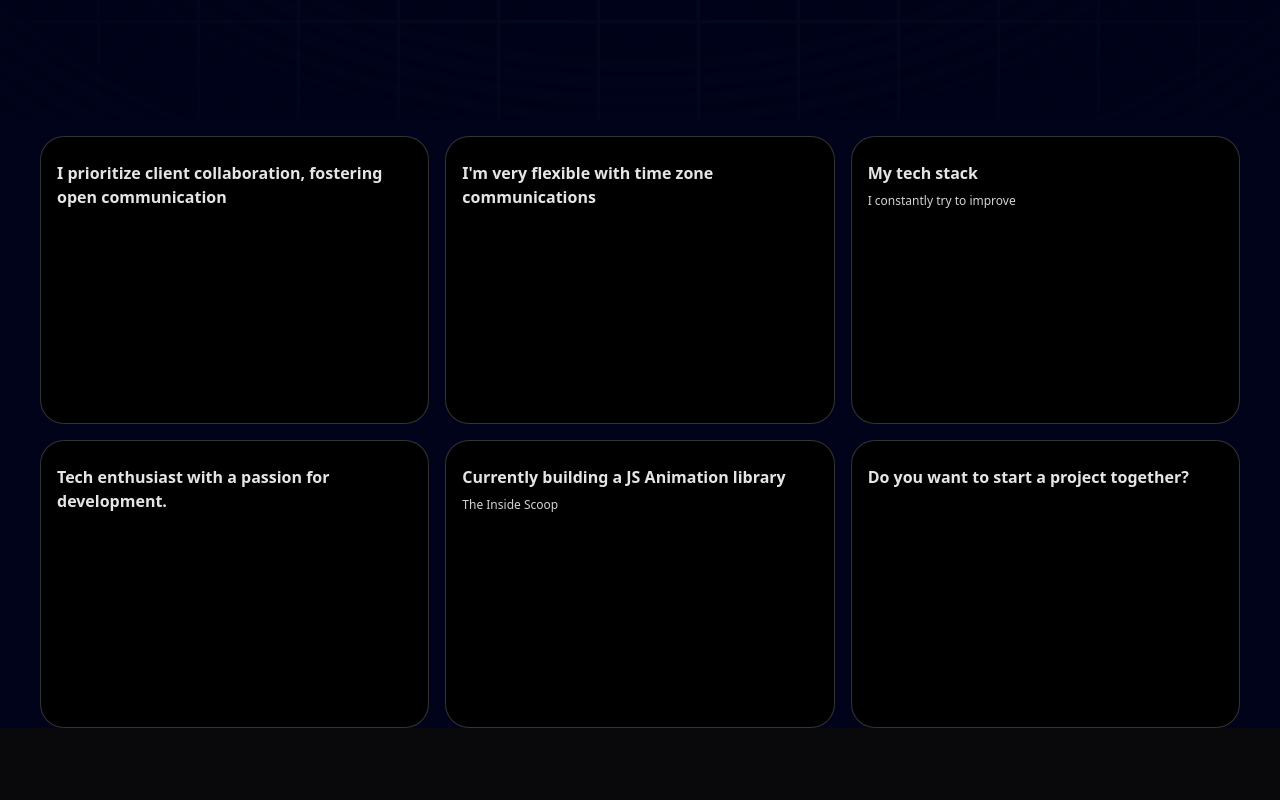
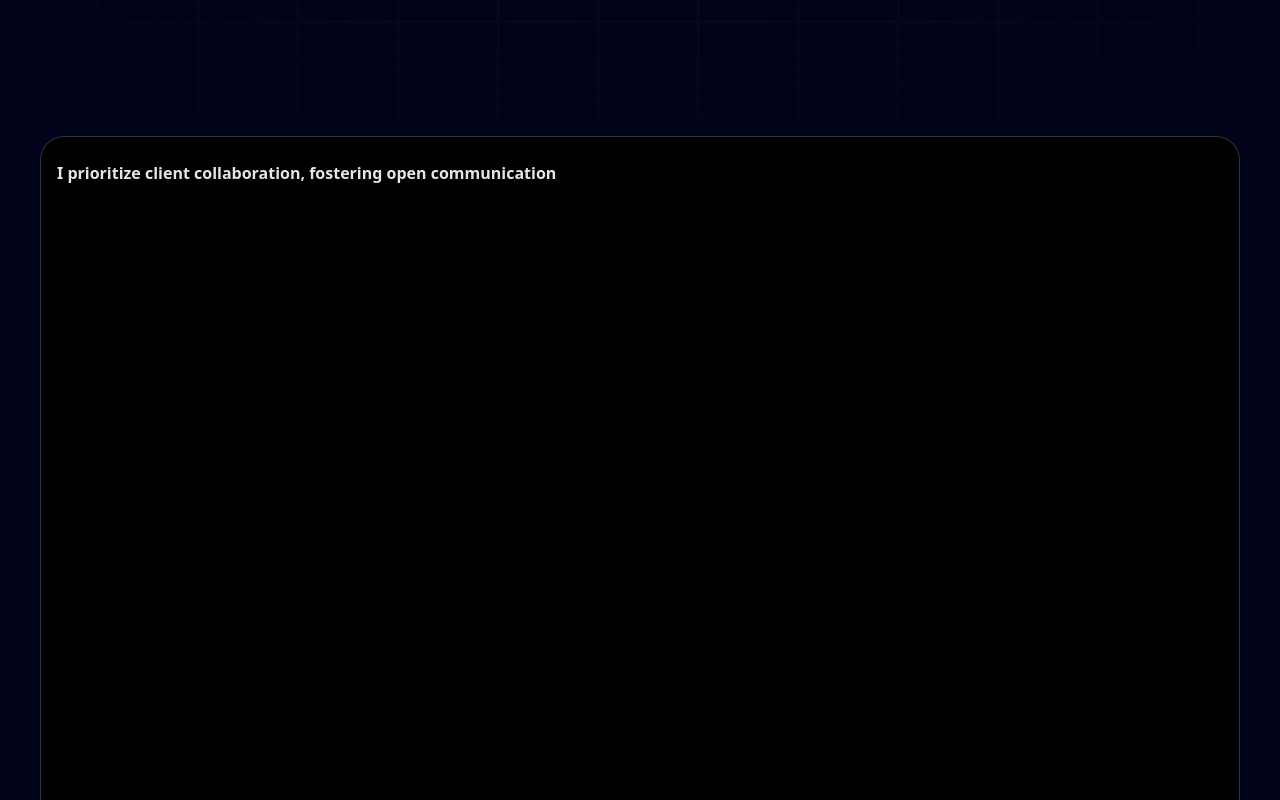
Before and after one commit to mehrabhossain1/mehrabhossain, a Next.js app: page / in a window 1280 px wide. Shown: the part 680-1480 px from the top of the page. Before the commit the page ends 1408 px from the top, so only its background shows below. Built offline with nearby package versions, Linux system fonts and the light colour scheme.

Commit message:
Working on bento grid

```diff
--- a/components/Grid.tsx
+++ b/components/Grid.tsx
@@ -5,14 +5,30 @@
   return (
     <section id="about">
       <BentoGrid>
-        {gridItems.map((item) => (
-          <BentoGridItem
-            id={item.id}
-            key={item.id}
-            title={item.title}
-            description={item.description}
-          />
-        ))}
+        {gridItems.map(
+          ({
+            id,
+            title,
+            description,
+            className,
+            img,
+            imgClassName,
+            spareImg,
+            titleClassName,
+          }) => (
+            <BentoGridItem
+              id={id}
+              key={id}
+              title={title}
+              description={description}
+              className={className}
+              img={img}
+              imgClassName={imgClassName}
+              spareImg={spareImg}
+              titleClassName={titleClassName}
+            />
+          )
+        )}
       </BentoGrid>
     </section>
   );
--- a/components/ui/BentoGrid.tsx
+++ b/components/ui/BentoGrid.tsx
@@ -23,16 +23,20 @@
   className,
   title,
   description,
-  header,
-  icon,
   id,
+  img,
+  imgClassName,
+  spareImg,
+  titleClassName,
 }: {
   className?: string;
   title?: string | React.ReactNode;
   description?: string | React.ReactNode;
-  header?: React.ReactNode;
-  icon?: React.ReactNode;
   id?: number;
+  img?: string;
+  imgClassName?: string;
+  spareImg?: string;
+  titleClassName?: string;
 }) => {
   return (
     <div
@@ -41,9 +45,7 @@
         className
       )}
     >
-      {header}
       <div className="group-hover/bento:translate-x-2 transition duration-200">
-        {icon}
         <div className="font-sans font-bold text-neutral-600 dark:text-neutral-200 mb-2 mt-2">
           {title}
         </div>
```
